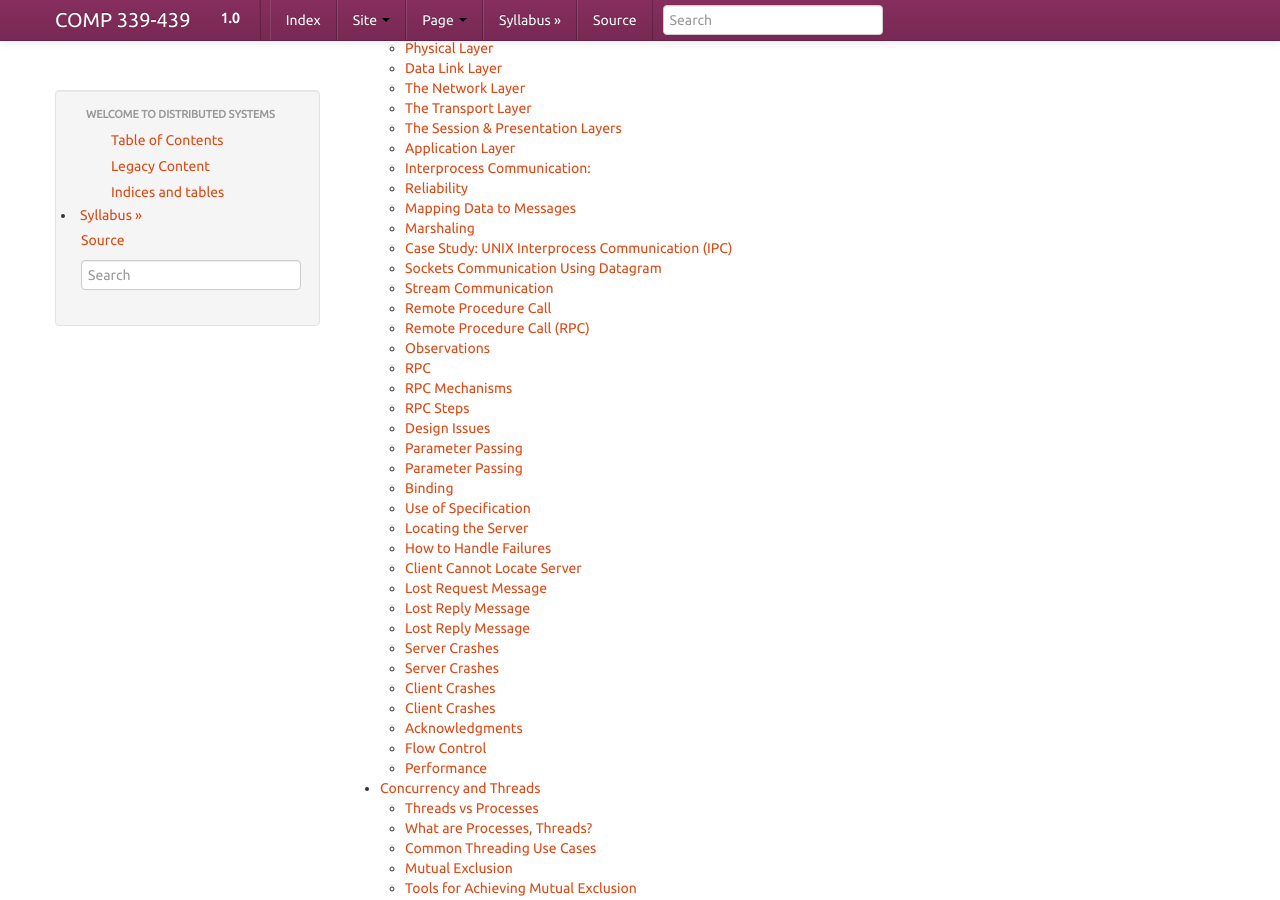
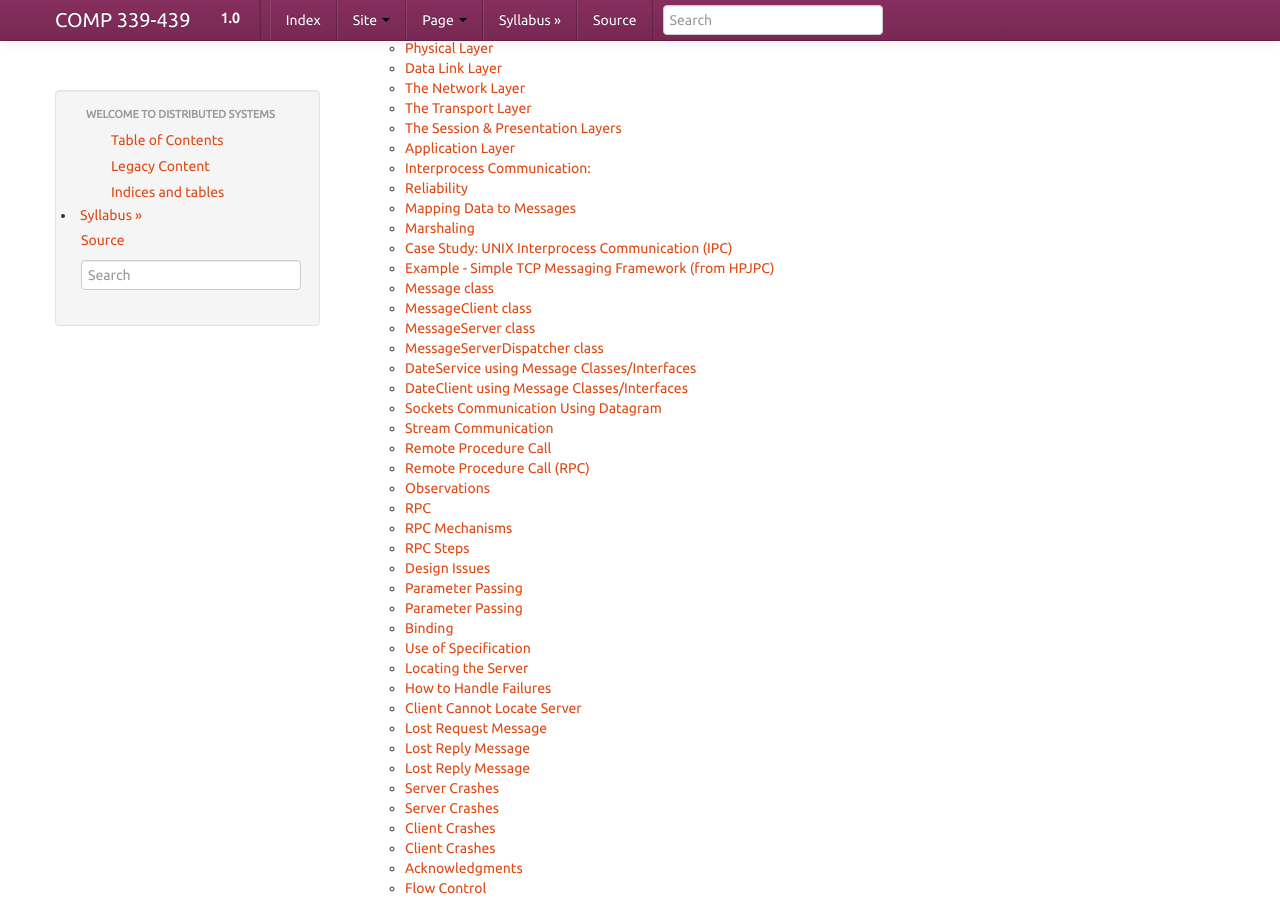
Before and after one commit to LoyolaChicagoBooks/distributedsystems, a Sphinx documentation site: the page built from source/index.rst, in a window 1280 px wide and 900 px high, scrolled down 1713 px. Built offline with Sphinx 7.4.7, drawn with Linux system fonts in a browser that asks for light colours; some of the changed lines change nothing that is shown.

Commit message:
adding a good TCP/Messaging example

```diff
--- a/source/networking.rst
+++ b/source/networking.rst
@@ -294,13 +294,12 @@ Marshaling
 - For example msg -  5 smith 6 London 1934
 - In C, ``sprintf()`` (data item -> array of characters), ``sscanf()`` for opposite::
 
-.. code-block:: c
+The following shows how to marshall some data using ``sprintf()``::
 
    char *name = “smith”, place = “London”; int year = 1934
    sprintf(message, “%d %s %d %s %d”, strlen(name), name, strlen(place), place, years);
 
-
-- will marshal in the sending program
+Can you think of how to write the unmarshalling version using ``sscanf()``?
 
 Case Study: UNIX Interprocess Communication (IPC)
 ----------------------------------------------------------------------
@@ -310,6 +309,78 @@ Case Study: UNIX Interprocess Communication (IPC)
 - Communication operations based on socket pairs (sender and receiver)
 - Msgs queued at sender socket until network protocol transmits them and ack
 - Before communication can occur - recipient must BIND its socket descriptor to a socket address
+
+
+Example - Simple TCP Messaging Framework (from HPJPC)
+----------------------------------------------------------
+
+- TCP/IP example
+- simple messaging service where the client/server exchange Message objects containing key/value
+  parameters
+- can send all primitive types or binary-encoded data
+
+- Key classes
+
+  - Message
+  - MessageClient
+  - MessageServer and MessageServerDispatcher (handles concurrent requests)
+  - MessageService interface (for building your own services)
+
+- Example Service
+
+  - DateService
+  - DateClient
+
+
+Message class
+--------------------
+
+.. literalinclude:: ../examples/hpjpc/src/info/jhpc/message/Message.java
+   :start-after: begin-class-Message
+   :end-before: end-class-Message
+   :linenos:
+
+MessageClient class
+--------------------------
+
+.. literalinclude:: ../examples/hpjpc/src/info/jhpc/message/MessageClient.java
+   :start-after: begin-class-MessageClient
+   :end-before: end-class-MessageClient
+   :linenos:
+
+MessageServer class
+--------------------------
+
+.. literalinclude:: ../examples/hpjpc/src/info/jhpc/message/MessageServer.java
+   :start-after: begin-class-MessageServer
+   :end-before: end-class-MessageServer
+   :linenos:
+
+MessageServerDispatcher class
+------------------------------------
+
+.. literalinclude:: ../examples/hpjpc/src/info/jhpc/message/MessageServerDispatcher.java
+   :start-after: begin-class-MessageServerDispatcher
+   :end-before: end-class-MessageServerDispatcher
+   :linenos:
+
+DateService using Message Classes/Interfaces
+--------------------------------------------------
+
+.. literalinclude:: ../examples/hpjpc/src/info/jhpc/textbook/message/DateService.java
+   :start-after: begin-class-DateService-Message
+   :end-before: end-class-DateService-Message
+   :linenos:
+
+DateClient using Message Classes/Interfaces
+--------------------------------------------------
+
+.. literalinclude:: ../examples/hpjpc/src/info/jhpc/textbook/message/DateClient.java
+   :start-after: begin-class-DateClient-Message
+   :end-before: end-class-DateClient-Message
+   :linenos:
+
+
 
 Sockets Communication Using Datagram
 ----------------------------------------------------------------------
```
